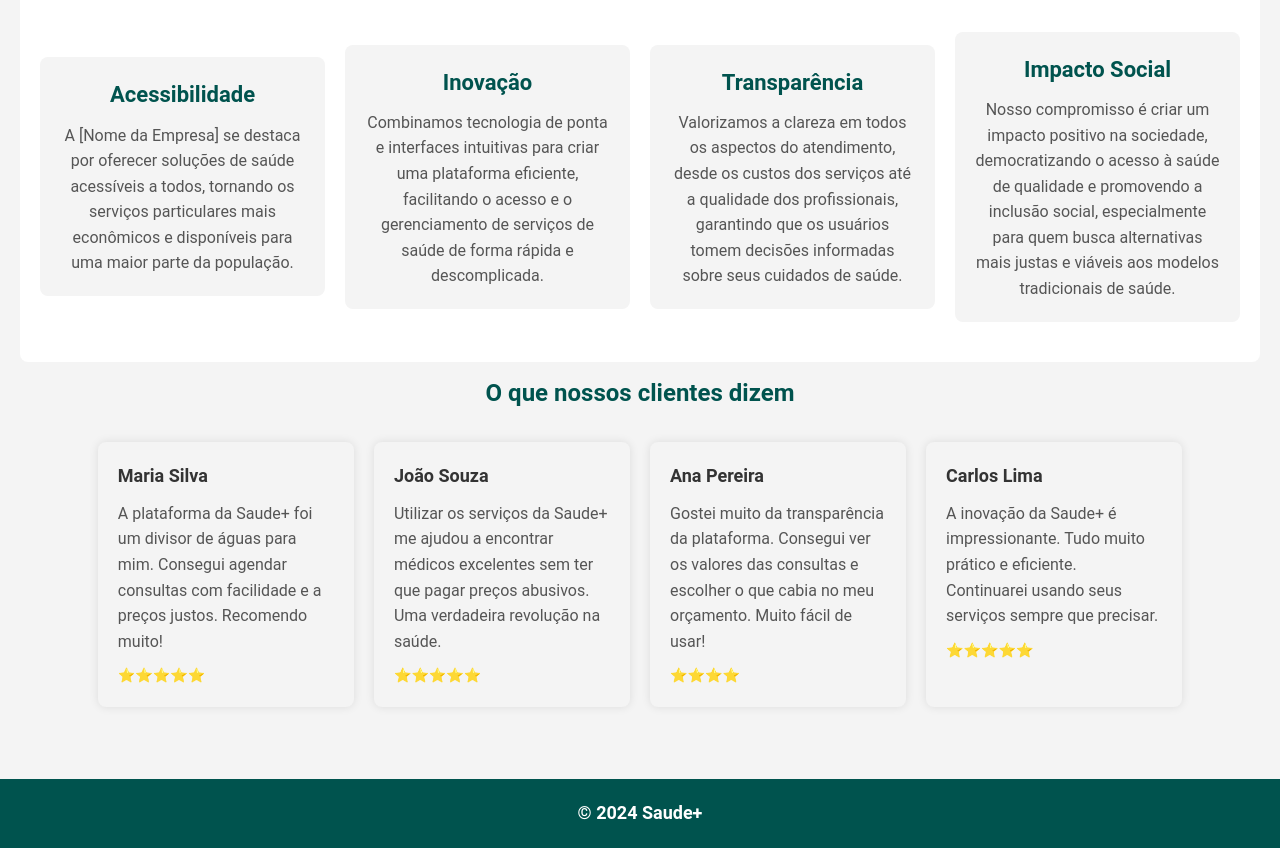
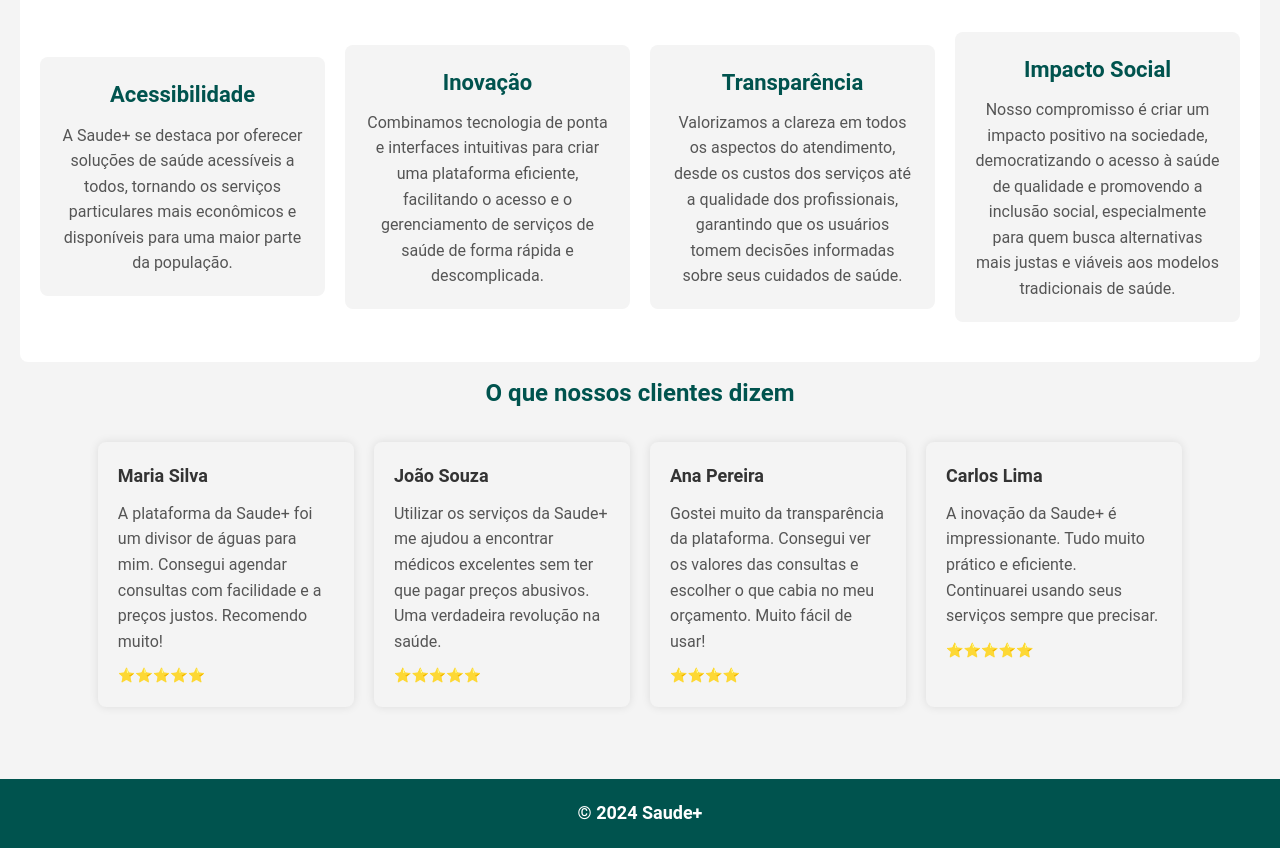
Before and after one commit to josedinizdev/pti-senac-projetos-extensionistas, a plain HTML site: page index.html in a window 1280 px wide. Shown: the part 1620-2468 px from the top of the page. Drawn offline with Linux system fonts and the light colour scheme.

Commit message:
Ajuste nome da empresa

```diff
--- a/index.html
+++ b/index.html
@@ -43,7 +43,7 @@
         <section class="qualidades">
             <div>
                 <h3>Acessibilidade</h3>
-                <p>A [Nome da Empresa] se destaca por oferecer soluções de saúde acessíveis a todos, tornando os serviços particulares mais econômicos e disponíveis para uma maior parte da população.</p>
+                <p>A Saude+ se destaca por oferecer soluções de saúde acessíveis a todos, tornando os serviços particulares mais econômicos e disponíveis para uma maior parte da população.</p>
             </div>
             <div>
                 <h3>Inovação</h3>
```
